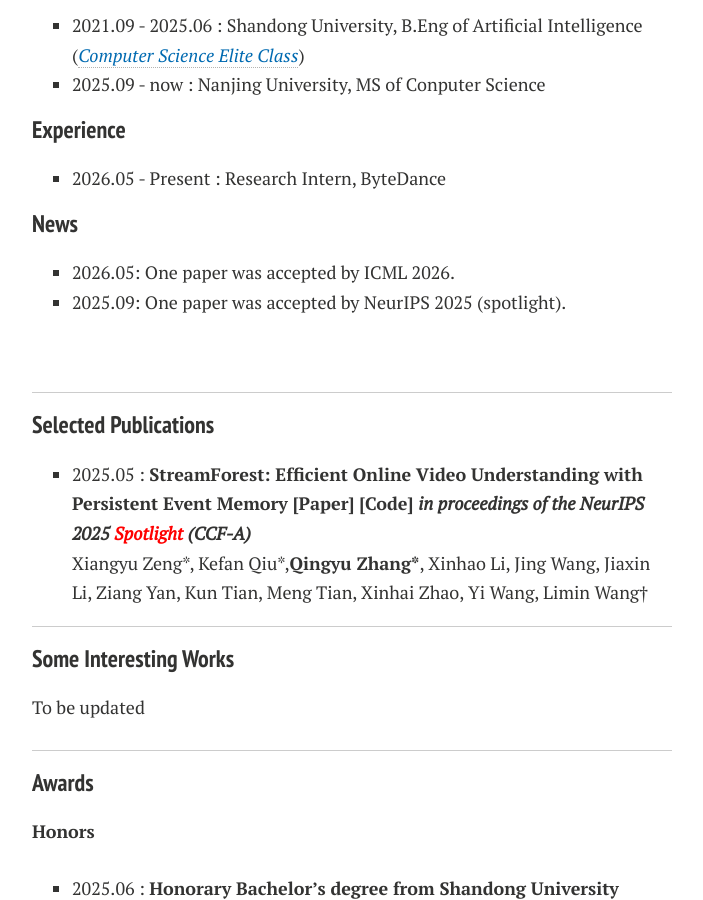
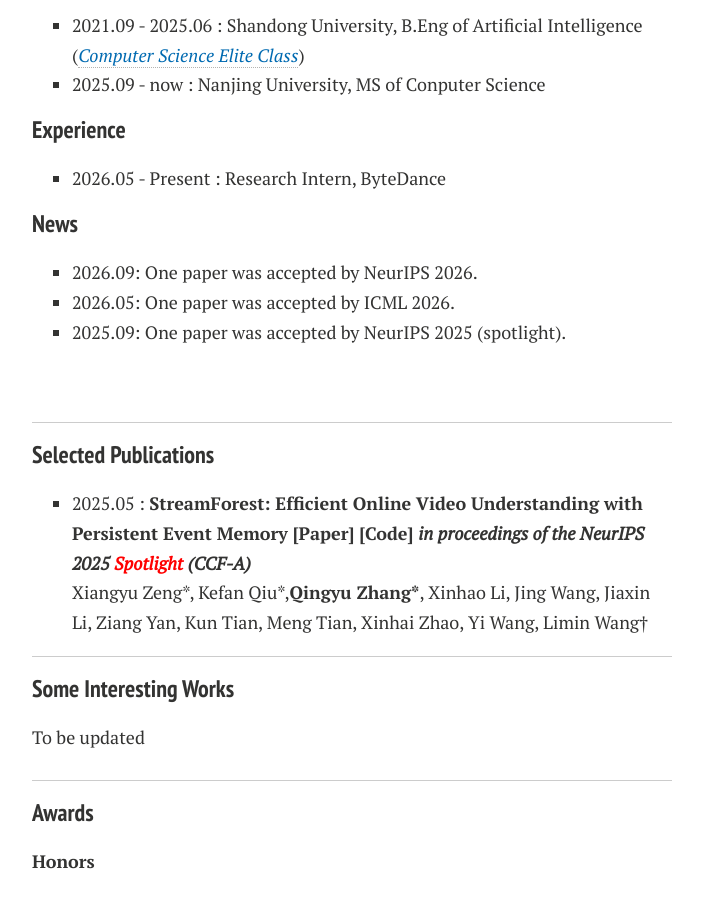
Before and after one commit to happyzqy/happyzqy.github.io, a Jekyll site: the page built from index.md, in a window 1280 px wide and 900 px high, scrolled down 499 px. Shown: the whole window, without its empty margins (288-991 px from the left). Built offline with Jekyll 4.4.1, drawn with Linux system fonts in a browser that asks for light colours; nearby versions of some CDN libraries; comment, search, counter and statistics services are not loaded; a style sheet for code colours, icons or effects is not loaded.

Commit message:
Add NeurIPS 2026 acceptance news

```diff
--- a/index.md
+++ b/index.md
@@ -30,6 +30,7 @@ My research interests lies in the computer vision and multimodal, including Vide
 
 ### News
 
+- 2026.09: One paper was accepted by NeurIPS 2026.
 - 2026.05: One paper was accepted by ICML 2026.
 - 2025.09: One paper was accepted by NeurIPS 2025 (spotlight).
 
```
